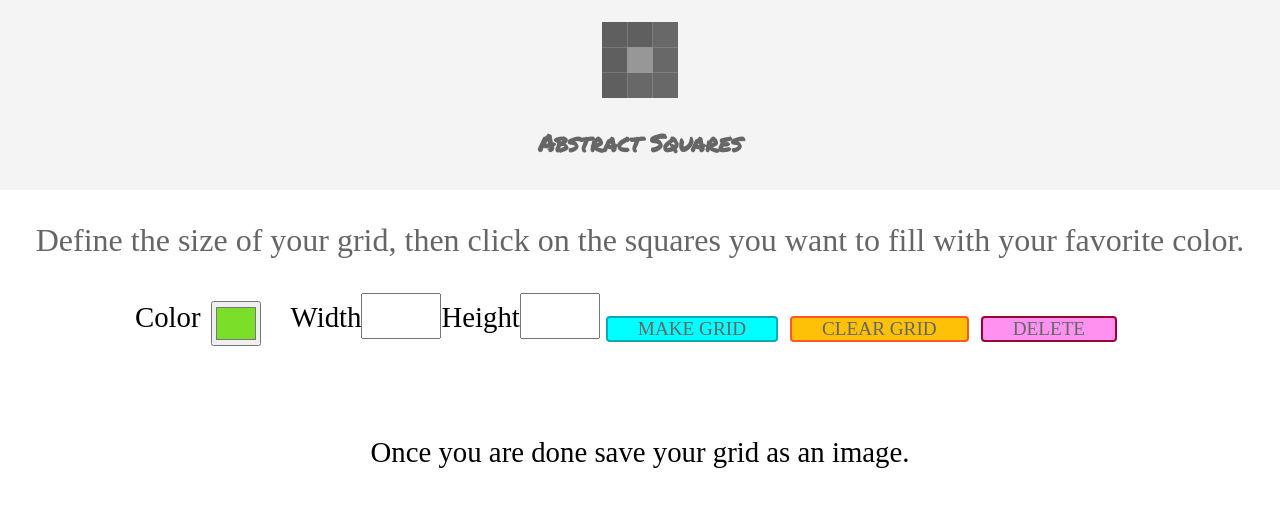
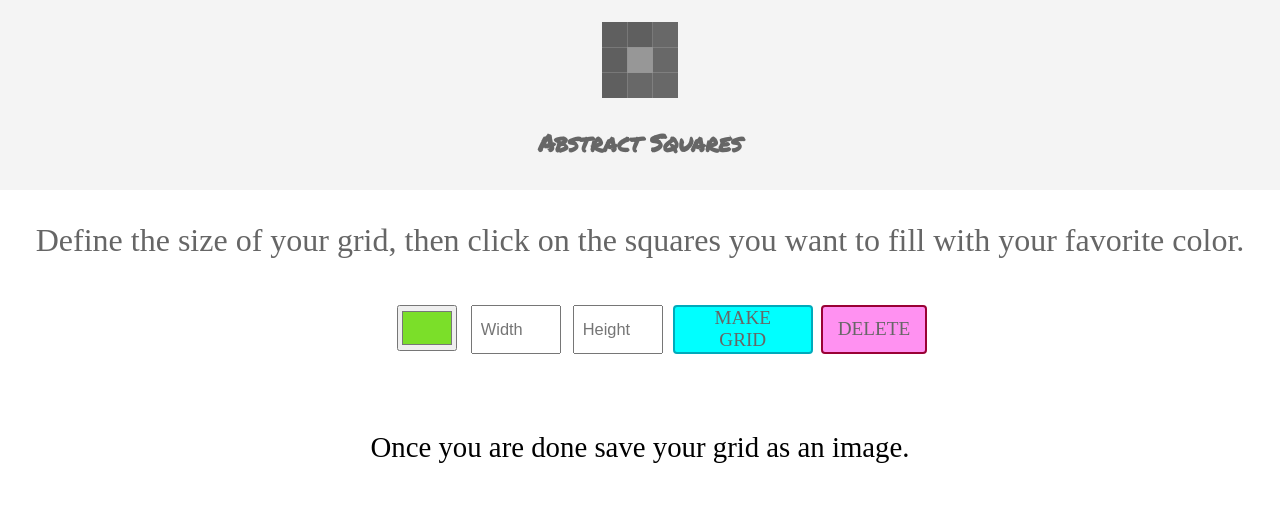
Before and after one commit to ZeroLiam/absquares, a React (Create React App) app: page / in a window 1280 px wide. Shown: the top 506 px of the page. Built offline with nearby package versions, Linux system fonts and the light colour scheme; a web font is replaced by a local one.

Commit message:
Fixed CSS

```diff
--- a/public/index.html
+++ b/public/index.html
@@ -2,7 +2,7 @@
 <html lang="en">
   <head>
     <meta charset="utf-8">
-    <meta name="viewport" content="width=device-width, initial-scale=1, shrink-to-fit=no">
+    <meta name="viewport" content="width=device-width, initial-scale=1, shrink-to-fit=yes">
     <meta name="theme-color" content="#000000">
     <!--
       manifest.json provides metadata used when your web app is added to the
@@ -19,7 +19,7 @@
       work correctly both with client-side routing and a non-root public URL.
       Learn how to configure a non-root public URL by running `npm run build`.
     -->
-    <title>React App</title>
+    <title>Abstract Squares</title>
   </head>
   <body>
     <noscript>
--- a/src/App.css
+++ b/src/App.css
@@ -37,6 +37,7 @@ p {
   padding: 10px;
   display: flex;
   flex-wrap: wrap;
+  justify-content: center;
   width: 100%;
   height: auto;
 }
@@ -45,8 +46,6 @@ p {
   font-family: 'Sue Ellen Francisco', cursive;
   display: flex;
   justify-content: center;
-  flex-wrap: wrap;
-  flex-direction: row;
 }
 
 .grid-controllers label{
@@ -54,10 +53,9 @@ p {
 }
 
 .grid-controllers #colorpicker{
-  margin-right: 30px;
-  margin-left: 10px;
-  height: 80%;
-  width: 50px;
+  margin: 4px 8px 0px;
+  height: 75%;
+  width: 60px;
 }
 
 .main-grid{
@@ -97,8 +95,9 @@ p {
 #controller-generate, #controller-delete, #controller-clear{
   border-radius: 4px;
   cursor: pointer;
-  padding: 0px 30px;
-  margin: auto 6px;
+  padding: 0px 15px;
+  height: 80%;
+  margin: 4px;
   font-size: 1.2em;
   font-family: 'Sue Ellen Francisco', cursive;
 }
@@ -107,6 +106,7 @@ p {
   border: 2px solid #00aabb;
   color: #666;
   background-color: #00ffff;
+  width: 140px;
 }
 
 #controller-delete{
@@ -119,6 +119,7 @@ p {
   border: 2px solid #FF5722;
   color: #666;
   background-color: #FFC107;
+  width: 140px;
 }
 
 label{
@@ -126,11 +127,11 @@ label{
 }
 
 .grid-controllers input[type="number"]{
-  font-size: 1.2em;
-  width: 60px;
-  height: 22%;
+  font-size: 1.025em;
+  width: 70px;
+  height: 25%;
   padding: 15px 8px;
-  margin: -8px auto 8px auto;
+  margin: 4px 6px;
 }
 
 @keyframes App-logo-spin {
--- a/src/components/ColorPicker.js
+++ b/src/components/ColorPicker.js
@@ -41,7 +41,7 @@ class ColorPicker extends Component {
 
     return (
       <div className="color-picker" id="color-picker">
-          <input type="color" name="colorpicker" id="colorpicker" value={this.state.colorcode} onChange={(...args) => this.onChangeColor(...args)} />
+          <input type="color" name="colorpicker" id="colorpicker" value={this.state.colorcode} onChange={(...args) => this.onChangeColor(...args)} placeholder="Color" />
       </div>
     );
   }
--- a/src/components/Grid.js
+++ b/src/components/Grid.js
@@ -129,24 +129,20 @@ class Grid extends Component {
 
               <div className="grid-setup">
                 <div className="grid-controllers">
-                  <label htmlFor="color-controller">Color </label>
                   <ColorPicker onDefaultColor={(...args) => this.onChangeColor(...args)} onChange={(...args) => this.onChangeColor(...args)} />
-                  <label htmlFor="width-controller">Width </label>
-                  <input type="number" min="1" max="20" name="width-controller" id="width-controller" onChange={(...args) => this.onChangeWidth(...args)} />
-                  <label htmlFor="height-controller">Height </label>
-                  <input type="number" min="1" max="20" name="height-controller" id="height-controller" onChange={(...args) => this.onChangeHeight(...args)} />
+                  <input type="number" min="1" max="20" name="width-controller" id="width-controller" onChange={(...args) => this.onChangeWidth(...args)} placeholder="Width" />
+                  <input type="number" min="1" max="20" name="height-controller" id="height-controller" onChange={(...args) => this.onChangeHeight(...args)} placeholder="Height" />
                   <button type="button" name="controller-generate" id="controller-generate" onClick={(...args) => this.onGenerate(...args)}>MAKE GRID</button>
-                  <button type="button" name="controller-clear" id="controller-clear" onClick={(...args) => this.onClear(...args)}>CLEAR GRID</button>
                   <button type="button" name="controller-delete" id="controller-delete" onClick={(...args) => this.onDelete(...args)}>DELETE</button>
-                </div>
-
-                <div className="grid-setup">
-                  <div className="main-grid" style={{display: this.state.showGrid ? 'block' : 'none' }}>
-                      {this.generateSquares()}
-                  </div>
                 </div>
               </div>
 
+              <div className="grid-setup">
+
+              <div className="main-grid" style={{display: this.state.showGrid ? 'block' : 'none' }}>
+                  {this.generateSquares()}
+              </div>
+              </div>
             </div>
           );
         }
--- a/src/components/Square.js
+++ b/src/components/Square.js
@@ -16,8 +16,8 @@ class Square extends Component {
   }
 
   componentWillMount() {
-    // let getNewColor = this.convertCustomColor(this.props.color);
-    // this.setState({color: getNewColor});
+    let getNewColor = this.convertCustomColor(this.props.color);
+    this.setState({color: getNewColor});
 
     if (this.props.clear) {
       this.setState({transparency: 0});
```
Also changed, not shown: public/manifest.json, 1 other file (tests, documents, lock files or other folders).
